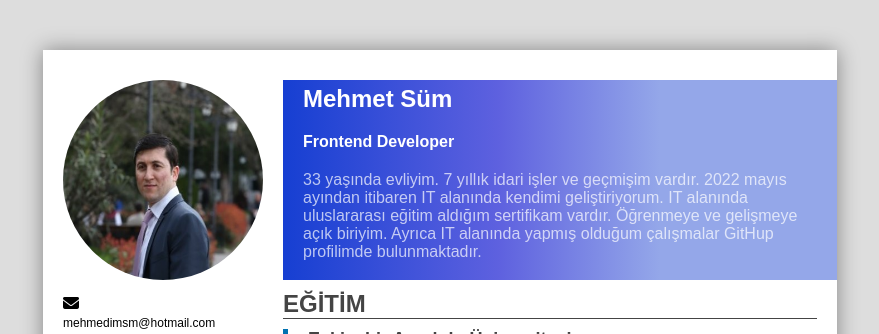
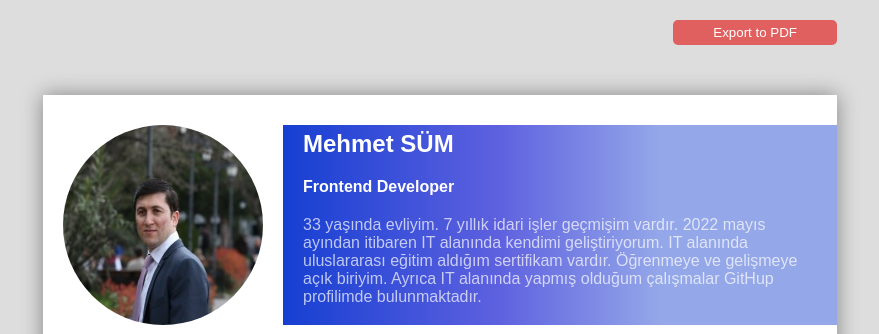
Before and after one commit to darahta/cv-rnegi, a plain HTML site: page index.html in a window 1280 px wide. Shown: the top 334 px of the page, without its empty margins (200-1079 px from the left). Drawn offline with Linux system fonts and the light colour scheme.

Commit message:
js ekleme

```diff
--- a/index.html
+++ b/index.html
@@ -8,18 +8,22 @@
     <link rel="stylesheet" href="style.css">
     <script src="https://kit.fontawesome.com/14a3a646e9.js" crossorigin="anonymous"></script>
 
+    <script src="https://cdnjs.cloudflare.com/ajax/libs/html2pdf.js/0.10.1/html2pdf.bundle.min.js" integrity="sha512-GsLlZN/3F2ErC5ifS5QtgpiJtWd43JWSuIgh7mbzZ8zBps+dvLusV+eNQATqgA/HdeKFVgA5v3S/cIrLF7QnIg==" crossorigin="anonymous" referrerpolicy="no-referrer"></script>
 </head>
 <body>
-    <div class="maincontainer">
+    <div class="topcontainer">
+        <button id="pdfBtn">Export to PDF</button>
+    </div>
+    <div class="maincontainer" id="myCv">
 
         <div class="header">
             <div class="profileImgContainer">
                 <img src="resim.jpg" alt="">
             </div>
             <div class="profileInfosContainer">
-                <h1 class="name">Mehmet Süm</h1>
+                <h1 class="name" id="nameSurname">Mehmet SÜM</h1>
                 <h4>Frontend Developer</h4>
-                <p class="profileInfoText">33 yaşında evliyim. 7 yıllık idari işler ve geçmişim vardır. 2022 mayıs ayından itibaren IT alanında kendimi geliştiriyorum. IT alanında uluslararası eğitim aldığım sertifikam vardır. Öğrenmeye ve gelişmeye açık biriyim. Ayrıca IT alanında yapmış olduğum çalışmalar GitHup profilimde bulunmaktadır. </p>
+                <p class="profileInfoText">33 yaşında evliyim. 7 yıllık idari işler geçmişim vardır. 2022 mayıs ayından itibaren IT alanında kendimi geliştiriyorum. IT alanında uluslararası eğitim aldığım sertifikam vardır. Öğrenmeye ve gelişmeye açık biriyim. Ayrıca IT alanında yapmış olduğum çalışmalar GitHup profilimde bulunmaktadır. </p>
 
             </div>
         </div>
@@ -117,5 +121,6 @@
         </div>
 
     </div>
+    <script src="script.js"></script>
 </body>
 </html>
--- /dev/null
+++ b/script.js
@@ -0,0 +1,16 @@
+const pdfBtn=document.getElementById("pdfBtn");
+
+pdfBtn.addEventListener("click", function(){
+    const myCv = document.getElementById("myCv")
+    const nameSurname =document.getElementById("nameSurname")
+    var opt = {
+        margin:       0,
+        filename:     nameSurname.innerText+".pdf",
+        image:        { type: 'jpeg', quality: 0.98 },
+        html2canvas:  { scale: 2 },
+        jsPDF:        { unit: 'in', format: 'letter', orientation: 'portrait' }
+      };
+
+      // New Promise-based usage:
+      html2pdf().set(opt).from(myCv).save();
+});
--- a/style.css
+++ b/style.css
@@ -14,6 +14,29 @@
 body{
     background-color: var(--borderColor);
 }
+.topcontainer{
+    margin: auto;
+    margin-top: 20px;
+    width: 794px;
+
+    display: flex;
+    justify-content: flex-end;
+}
+
+#pdfBtn{
+    padding: 5px 40px;
+    border: none;
+    background: rgb(224, 95, 95);
+    border-radius: 5px;
+    color: #fff;
+    cursor: pointer;
+    transition: all 0.2s linear;
+}
+
+#pdfBtn:hover{
+    box-shadow: 0px 0px 5px 0px gray;
+}
+
 .maincontainer{
     width: 794px;
     min-height: 500px;
```
